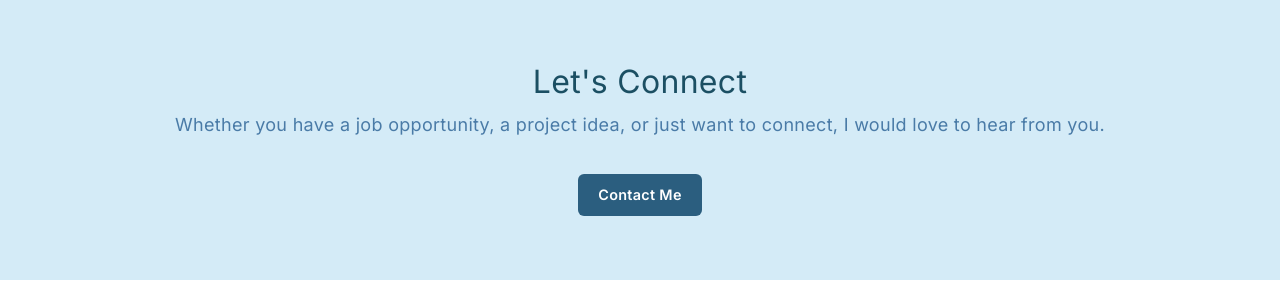
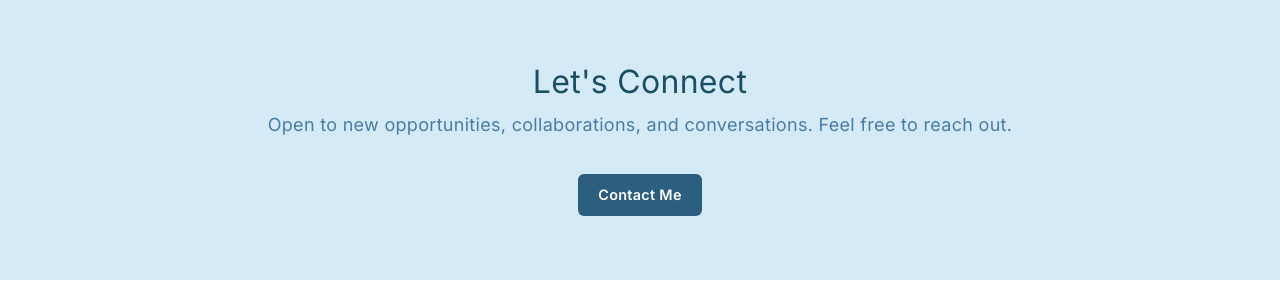
Before and after one commit to Samanthabruner/Portfolio_Project_samantha_bruner, a Django app: page / in a window 1280 px wide. Shown: the part 1622-1929 px from the top of the page. Run offline with Django 5.2, Linux system fonts and the light colour scheme; data comes from the database, SQL or seed files in the repository.

Commit message:
Update contact section subheading

```diff
--- a/templates/portfolio/home.html
+++ b/templates/portfolio/home.html
@@ -53,7 +53,7 @@
 <section class="cta">
     <div class="container">
         <h2>Let's Connect</h2>
-        <p>Whether you have a job opportunity, a project idea, or just want to connect, I would love to hear from you.</p>
+        <p>Open to new opportunities, collaborations, and conversations. Feel free to reach out.</p>
         <a href="{% url 'portfolio:contact' %}" class="btn btn-primary">Contact Me</a>
     </div>
 </section>
```
